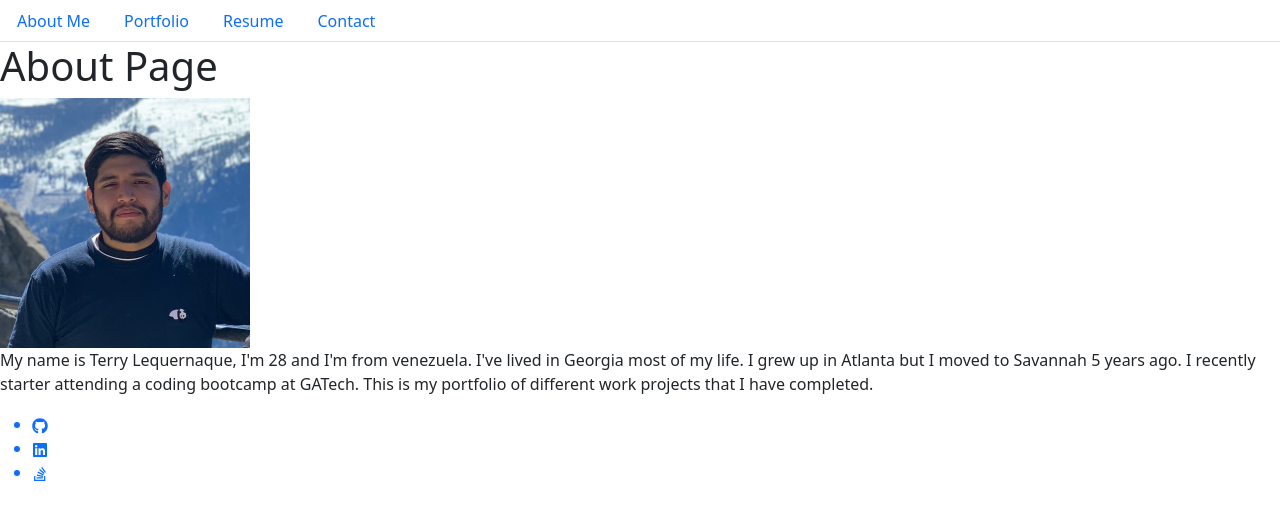
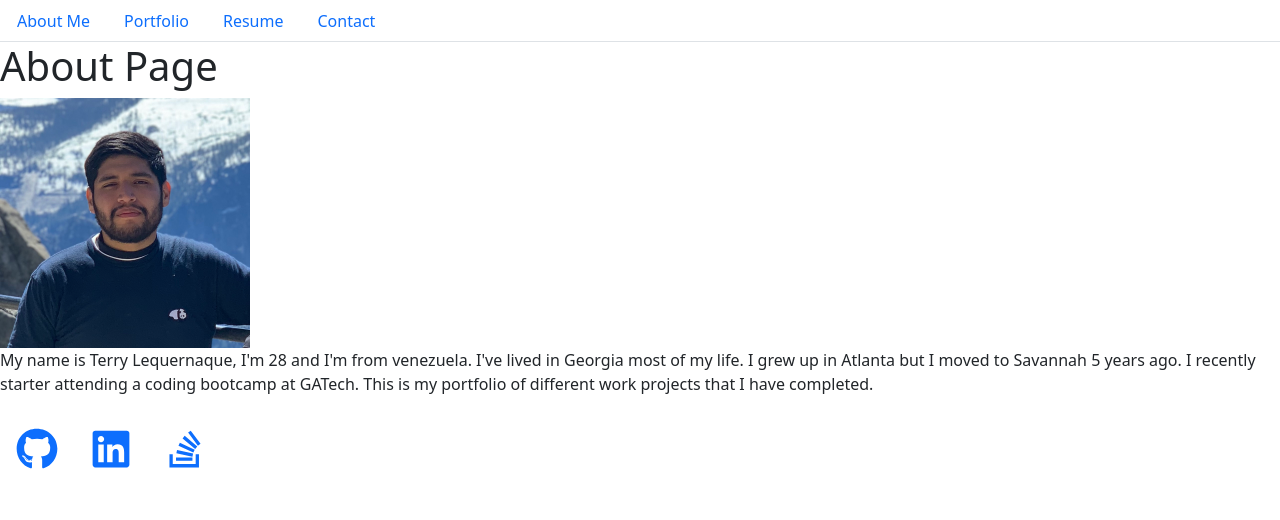
Before and after one commit to tlequernaque/reactPortfolio-Terry, a React (Create React App) app: page / in a window 1280 px wide. Shown: the top 520 px of the page. Built offline with nearby package versions, Linux system fonts and the light colour scheme.

Commit message:
completed styling for footer

```diff
--- a/src/components/pages/Footer.js
+++ b/src/components/pages/Footer.js
@@ -6,21 +6,15 @@ export default function Footer() {
     return (
         <div>
             <footer>
-                <ul className="list-group-horizontal">
+                <ul class="list-group list-group-horizontal">
                     <a href="https://github.com/tlequernaque">
-                        <li>
-                            <FaGithub/>
-                        </li>
+                        <FaGithub className="m-3" size={42}/>
                     </a>
                     <a href="https://www.linkedin.com/">
-                        <li>
-                            <FaLinkedin/>
-                        </li>
+                        <FaLinkedin className="m-3" size={42}/>
                     </a>
                     <a href="https://stackoverflow.com/">
-                        <li>
-                            <FaStackOverflow/>
-                        </li>
+                        <FaStackOverflow className="m-3" size={42}/>
                     </a>
                 </ul>
             </footer>
```
